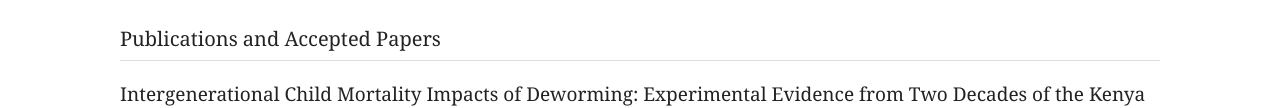
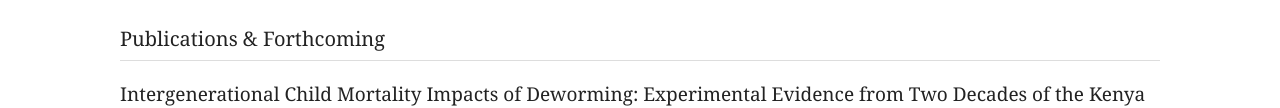
Before and after one commit to mlayvant/mlayvant.github.io, a plain HTML site: page index.html in a window 1280 px wide. Shown: the part 844-952 px from the top of the page. Drawn offline with Linux system fonts and the light colour scheme.

Commit message:
Update section title for publications

```diff
--- a/index.html
+++ b/index.html
@@ -363,7 +363,7 @@
         </article>
 
         <h3 class="research-category">
-          Publications and Accepted Papers
+          Publications &amp; Forthcoming
         </h3>
 
         <article class="paper">
```
